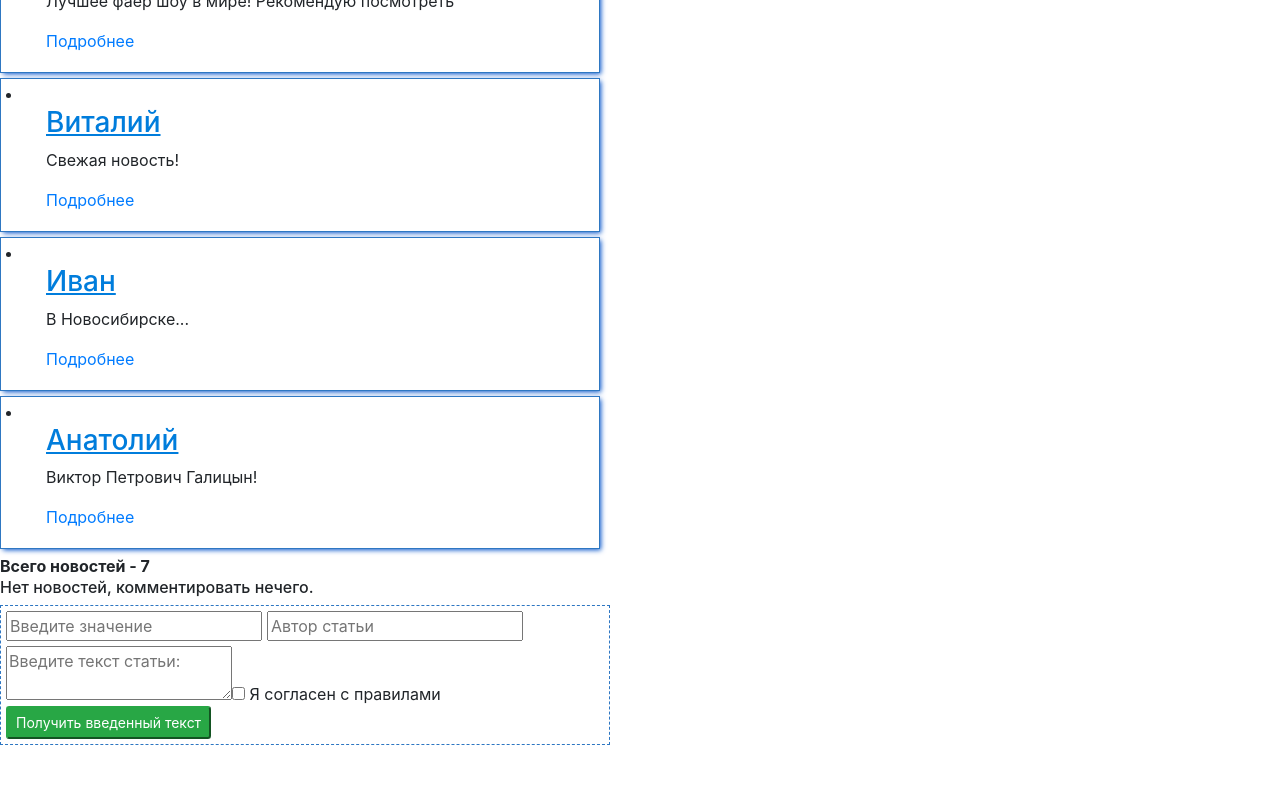
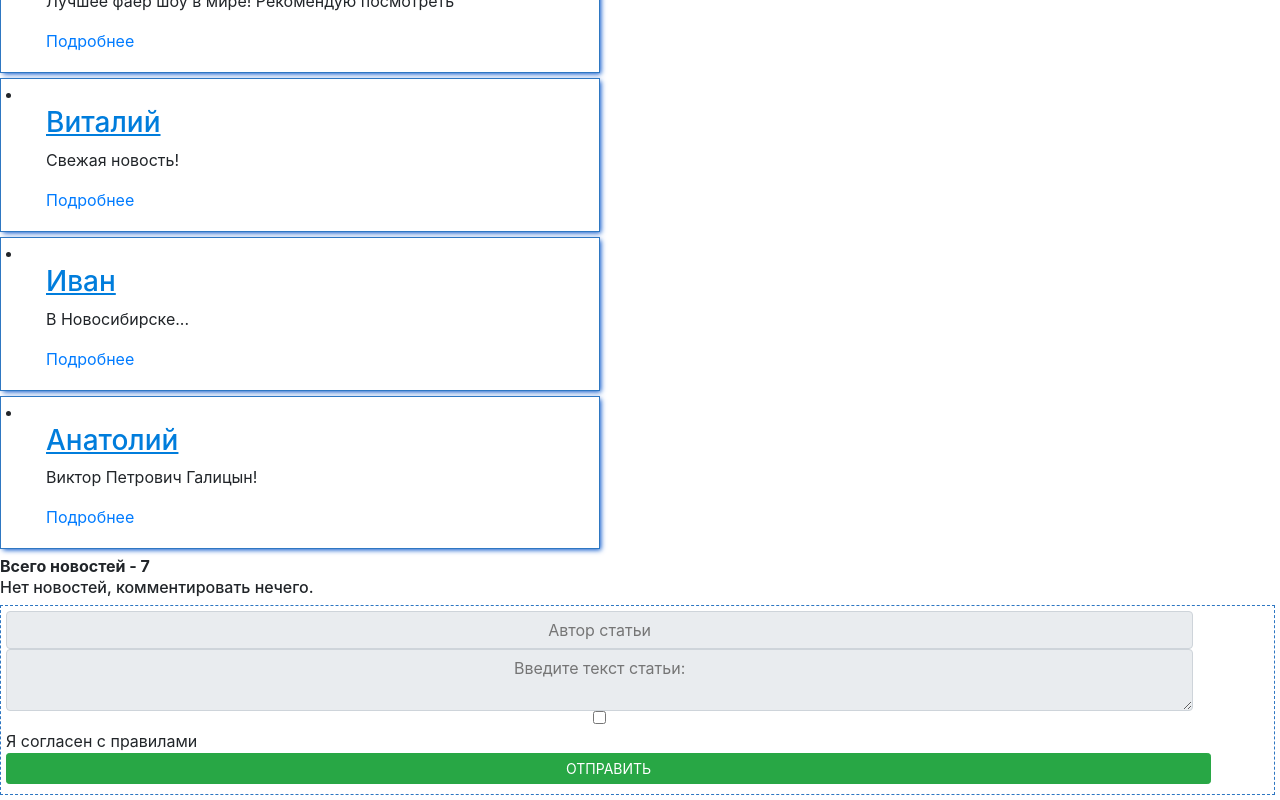
Before and after one commit to SentDyem/news-react-application, a React (Create React App) app: page / in a window 1280 px wide. Shown: the part 780-1580 px from the top of the page. Before the commit the page ends 1530 px from the top, so only its background shows below. Built offline with nearby package versions, Linux system fonts and the light colour scheme.

Commit message:
added test functional components in projects

```diff
--- a/src/App.css
+++ b/src/App.css
@@ -36,10 +36,33 @@ p {
   text-align: center;
 }
 .test-input {
-  margin: 0 5px 5px 0;
-}.add {
-   margin: 0 5px 5px 0;
-   width: 610px;
-   border: 1px dashed rgba(0, 89, 181, 0.82);
-   padding: 5px;
- }
+    margin: 0 5px 5px 0;
+}
+
+.add {
+    margin: 0 5px 5px 0;
+    width: auto;
+    border: 1px dashed rgba(0, 89, 181, 0.82);
+    padding: 5px;
+}
+.add__author, .add__text, .add__btn, .add__checkrule {
+    display: block;
+    margin: 0 0 5px 0;
+    padding: 5px;
+    width: 94%;
+    border: 1px solid rgba(0, 89, 181, 0.82);
+}
+.add__checkrule {
+    border: none;
+    font-size: 12px;
+}
+.add__btn {
+    box-sizing: content-box;
+    color: #FFF;
+    text-transform: uppercase;
+    background: #007DDC;
+}
+.add__btn:disabled {
+    background: #CCC;
+    color: #999;
+}
--- a/src/components/Tests/Add.js
+++ b/src/components/Tests/Add.js
@@ -2,14 +2,28 @@ import React from "react";
 
 class Add extends React.Component {
     state = {
-        myValue: ''
-    };
-    onChangeHandler = (e) => {
-        this.setState({myValue: e.target.value})
+        textAuthor: '',
+        textValue: ''
     };
 
+    onChangeAuthor = (e) => {
+        this.setState({
+            textAuthor: e.target.value
+        })
+    };
+
+    onChangeTextDescription = (e) =>
+    {
+        this.setState(
+            {
+                textValue: e.target.value
+            })
+    }
+
     onButtonClickHandler = () => {
-        alert(this.state.myValue)
+        alert(
+            this.state.textAuthor
+            )
     };
 
 
@@ -18,15 +32,26 @@ class Add extends React.Component {
         return (
             <div>
                 <form className='add'>
-                    <input className="test-input"
-                           placeholder = 'Введите значение'
-                           onChange = {this.onChangeHandler}
-                           value = {this.state.myValue}
+                    <input className="add__author input-group-text"
+                           type="text"
+                           placeholder="Автор статьи"
+                           onChange={this.onChangeAuthor}
+                           value={this.state.textAuthor}
                     />
-                    <input type="text" placeholder="Автор статьи"/>
-                    <textarea name="text" placeholder="Введите текст статьи: "></textarea>
-                    <input type="checkbox" /> Я согласен с правилами
-                    <button className="btn-success btn-sm" onClick={this.onButtonClickHandler}>Получить введенный текст</button>
+                    <textarea className="add__text input-group-text"
+                              name="text"
+                              placeholder="Введите текст статьи: "
+                              onChange={this.onChangeTextDescription}
+                              value={this.state.textValue}
+                    />
+
+
+                    <input className="add__checkrule"
+                           type="checkbox" /> Я согласен с правилами
+
+                    <button className="add__btn btn-success btn-sm"
+                            onClick={this.onButtonClickHandler}>Отправить</button>
+
                 </form>
             </div>
 
```
